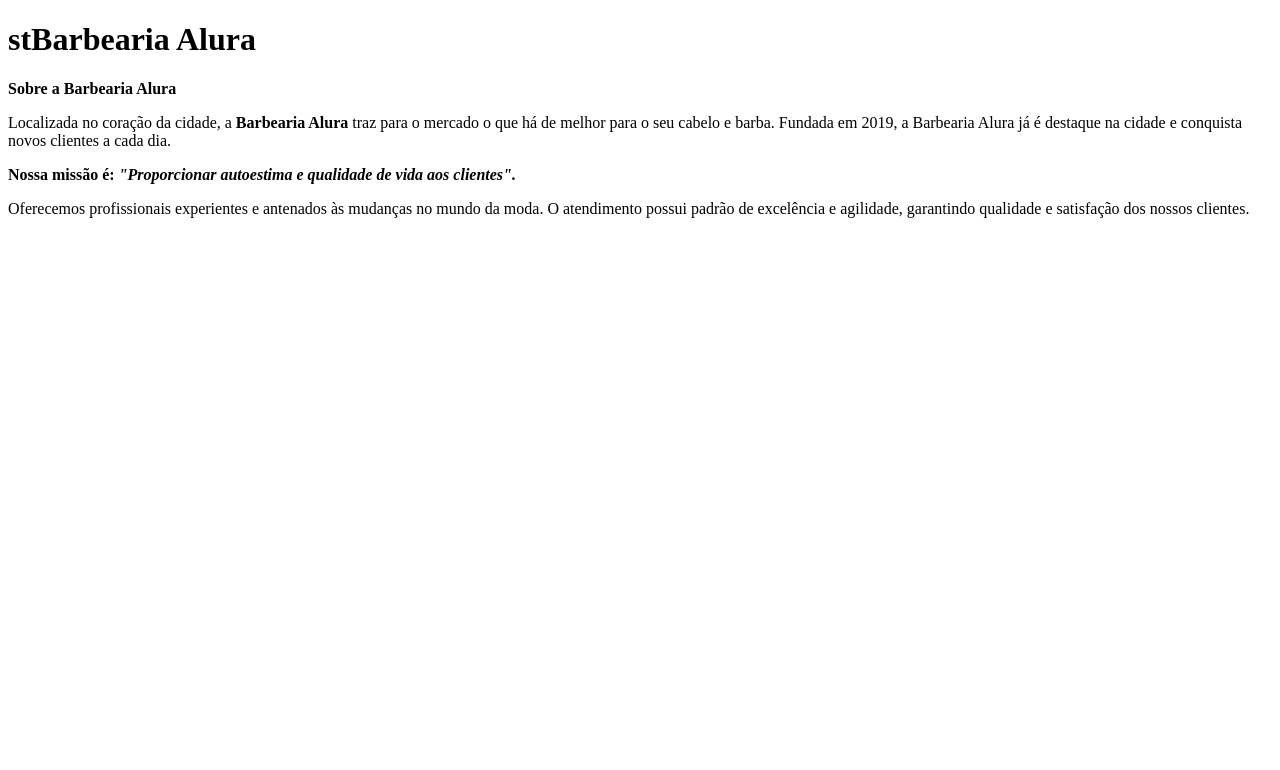
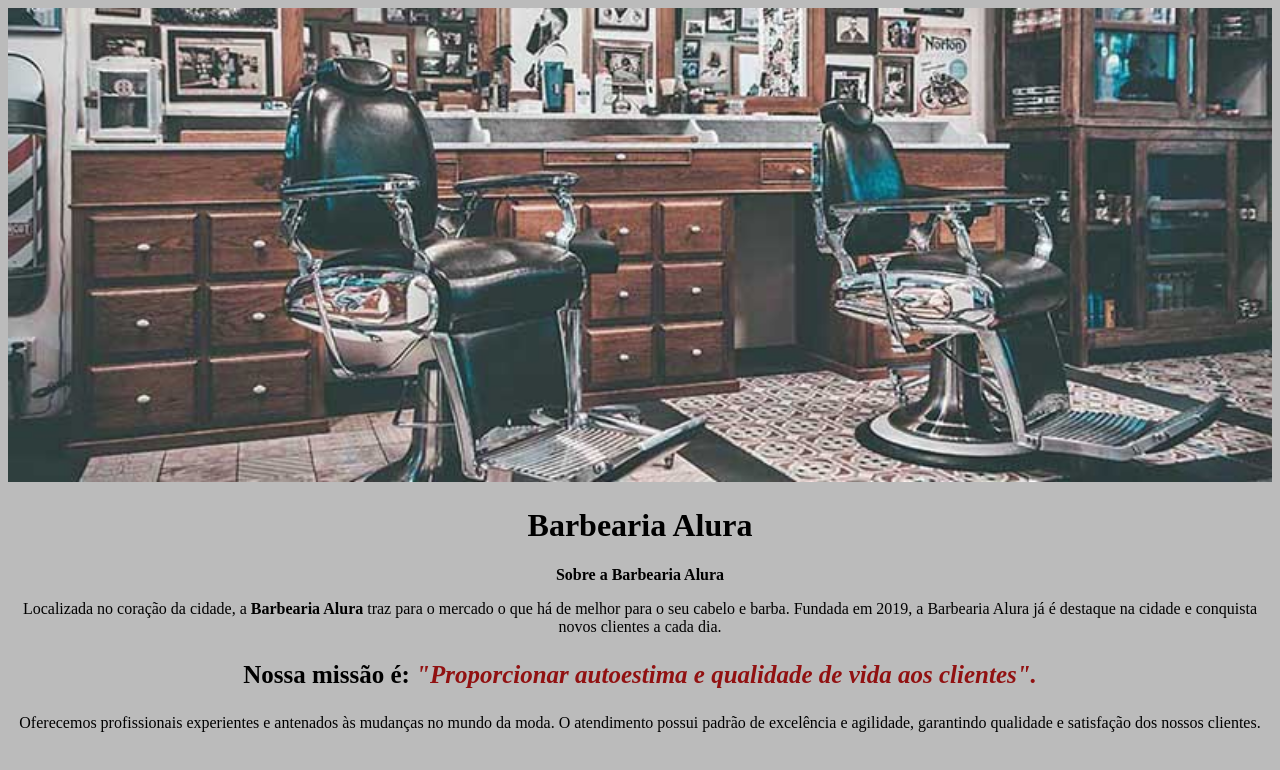
Before and after one commit to PRIh007/Programa-o1, a plain HTML site: page index.html in a window 1280 px wide. Drawn offline with Linux system fonts and the light colour scheme.

Commit message:
27/02 :]

```diff
--- a/index.html
+++ b/index.html
@@ -4,12 +4,14 @@
     <meta charset="UTF-8">
     <meta name="viewport" content="width=device-width, initial-scale=1.0">
     <title>Barbearia Alura</title>
+    <link rel="stylesheet" href="style.css">
 </head>
 <body>
-    <h1>stBarbearia Alura</h1>
+    <img src="banner.jpg" alt="Barbearia Alura">
+    <h1>Barbearia Alura</h1>
     <p><strong>Sobre a Barbearia Alura</strong></p>
     <p>Localizada no coração da cidade, a <strong>Barbearia Alura</strong> traz para o mercado o que há de melhor para o seu cabelo e barba. Fundada em 2019, a Barbearia Alura já é destaque na cidade e conquista novos clientes a cada dia.</p>
-    <p><strong>Nossa missão é: <em>"Proporcionar autoestima e qualidade de vida aos clientes".</em></strong></p>
+    <p id="missao"><strong>Nossa missão é: <em>"Proporcionar autoestima e qualidade de vida aos clientes".</em></strong></p>
     <p>Oferecemos profissionais experientes e antenados às mudanças no mundo da moda. O atendimento possui padrão de excelência e agilidade, garantindo qualidade e satisfação dos nossos clientes.</p>
 
 </body>
--- /dev/null
+++ b/style.css
@@ -0,0 +1,15 @@
+body {
+    background-color: #bbbbbb;
+}
+img {
+    width:100%;
+}
+h1,p {
+    text-align: center;
+}
+em {
+    color: #911111;
+}
+#missao {
+    font-size: 25px;
+}
```
Also changed, not shown: banner.jpg (added), beneficios.jpg (added).
